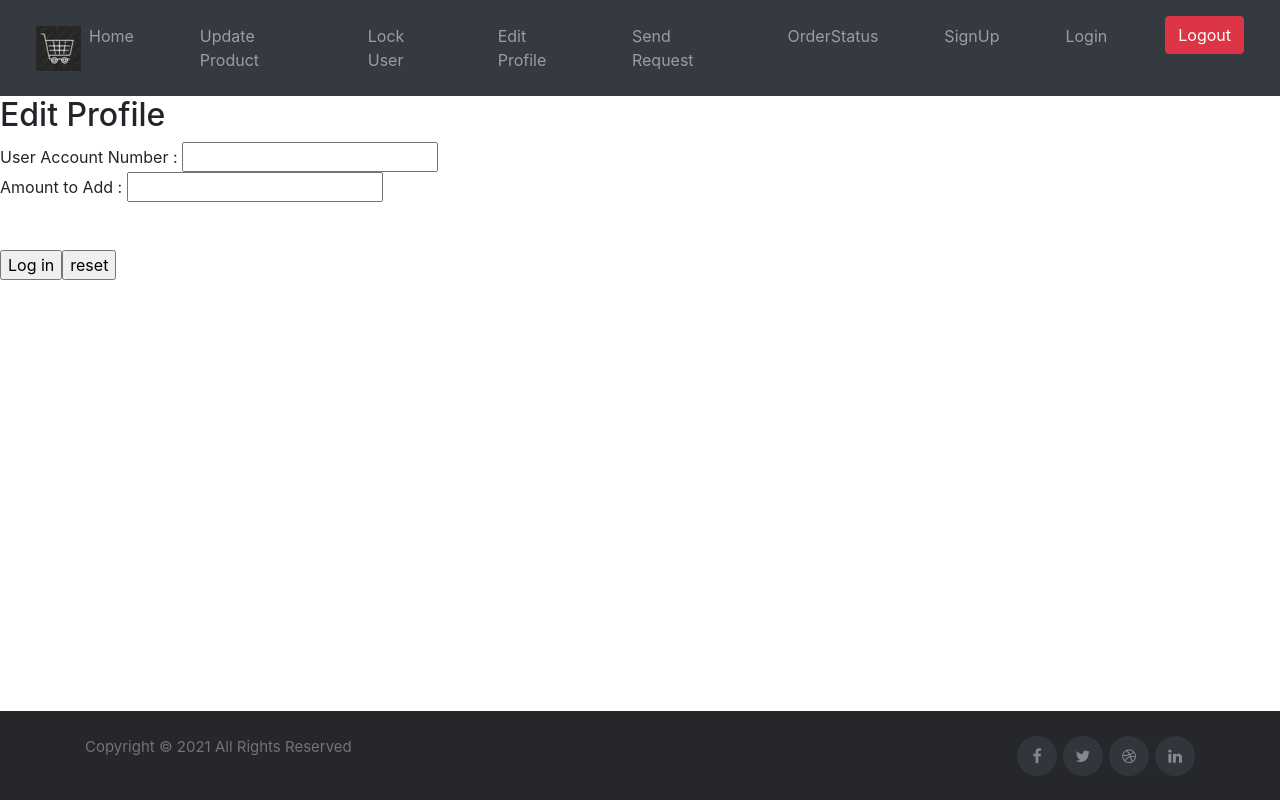
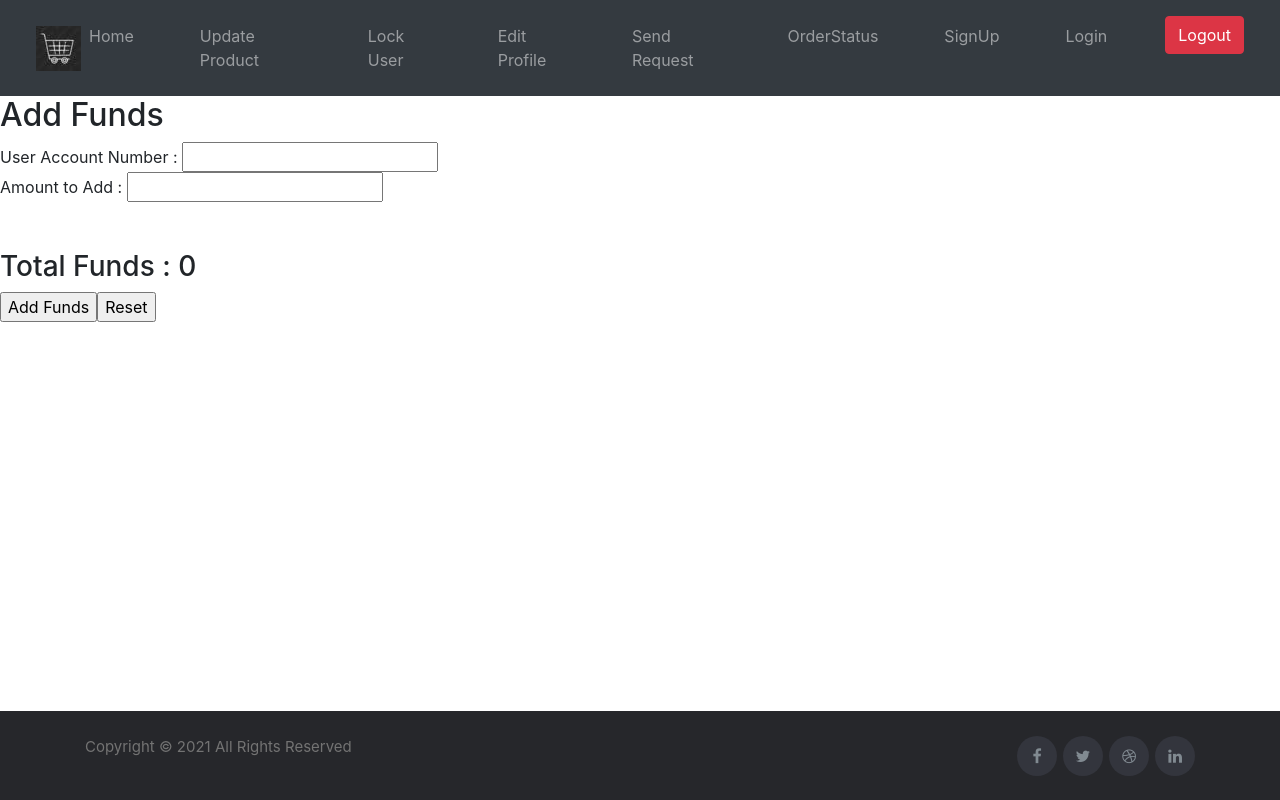
Before and after one commit to tcs-mean-stack-group22/CapstoneProjectMean, an Angular app in the folder frontEnd/angular-grocers/: page /funds in a window 1280 px wide. Built offline with nearby package versions, Linux system fonts and the light colour scheme.

Commit message:
Update Funds so that it works with localstorage

```diff
--- a/frontEnd/angular-grocers/src/app/app-routing.module.ts
+++ b/frontEnd/angular-grocers/src/app/app-routing.module.ts
@@ -8,6 +8,7 @@ import { OrderStatusComponent } from './order-status/order-status.component';
 import { SendRequestComponent } from './send-request/send-request.component';
 import { EditProfileComponent } from './edit-profile/edit-profile.component';
 import { UpdateProductComponent } from './update-product/update-product.component';
+
 
 import { UserPanelComponent} from './user-panel/user-panel.component';
 import { RaiseTicketComponent} from './raise-ticket/raise-ticket.component';
--- a/frontEnd/angular-grocers/src/app/funds/funds.component.html
+++ b/frontEnd/angular-grocers/src/app/funds/funds.component.html
@@ -1,12 +1,13 @@
 <div>
-    <h2>Edit Profile</h2>
+    <h2>Add Funds</h2>
     <form #ngRef="ngForm" (ngSubmit)= "addFunds(ngRef.value)">
         User Account Number : <input type="number" name = "accountNumber" ngModel required> <br>
         Amount to Add : <input type="number" name = "amountDeposit" ngModel required> <br>
         <br> <br>
+        <h3> Total Funds : {{funds}}</h3>
 
-        <input type="submit" value="Log in">
-        <input type="reset" value="reset">
+        <input type="submit" value="Add Funds">
+        <input type="reset" value="Reset">
      </form>
      {{resultMsg}}
 </div>
--- a/frontEnd/angular-grocers/src/app/funds/funds.component.ts
+++ b/frontEnd/angular-grocers/src/app/funds/funds.component.ts
@@ -8,14 +8,34 @@ import { UserService } from '../user.service';
 })
 export class FundsComponent implements OnInit {
   resultMsg:String = "";
+  funds:number = 0;
   constructor(public userServ:UserService) { }
 
   ngOnInit(): void {
+    let info = localStorage.getItem("info")
+    if(info != null){
+      let infoArray = JSON.parse(info)
+     this.funds = infoArray.amountDeposit;
+    }
   }
 
-  addFunds(info: any){
-    this.userServ.updateUserAmountByAccNum(info).
+  addFunds(ref: any){
+
+    ref.amountDeposit += this.funds;
+
+
+    this.userServ.updateUserAmountByAccNum(ref).
     subscribe(result => console.log(result), error => console.log(error));
+
+
+    let info = localStorage.getItem("info")
+    if(info != null){
+      let infoArray = JSON.parse(info)
+      infoArray.amountDeposit = this.funds + ref.amountDeposit;
+      localStorage.setItem("info", JSON.stringify(infoArray))
+    }
+
+
 
   }
 
```
